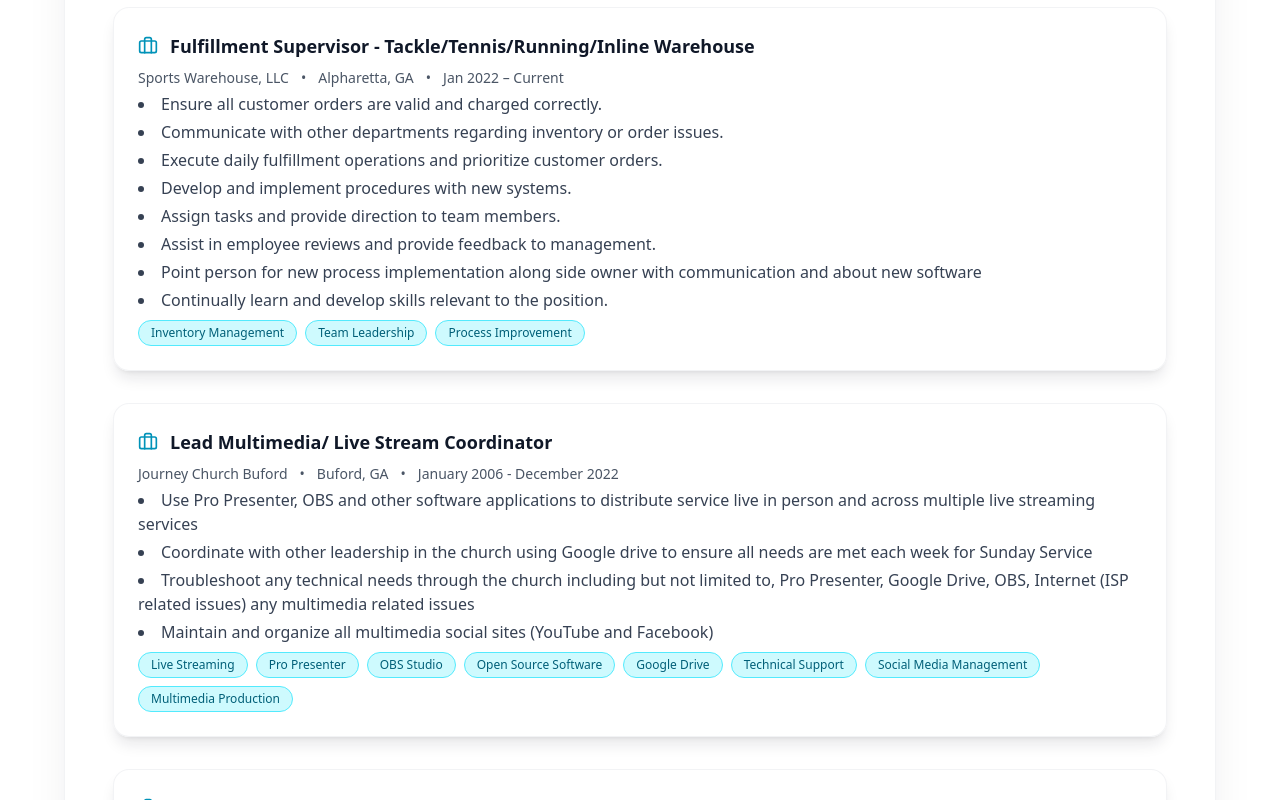
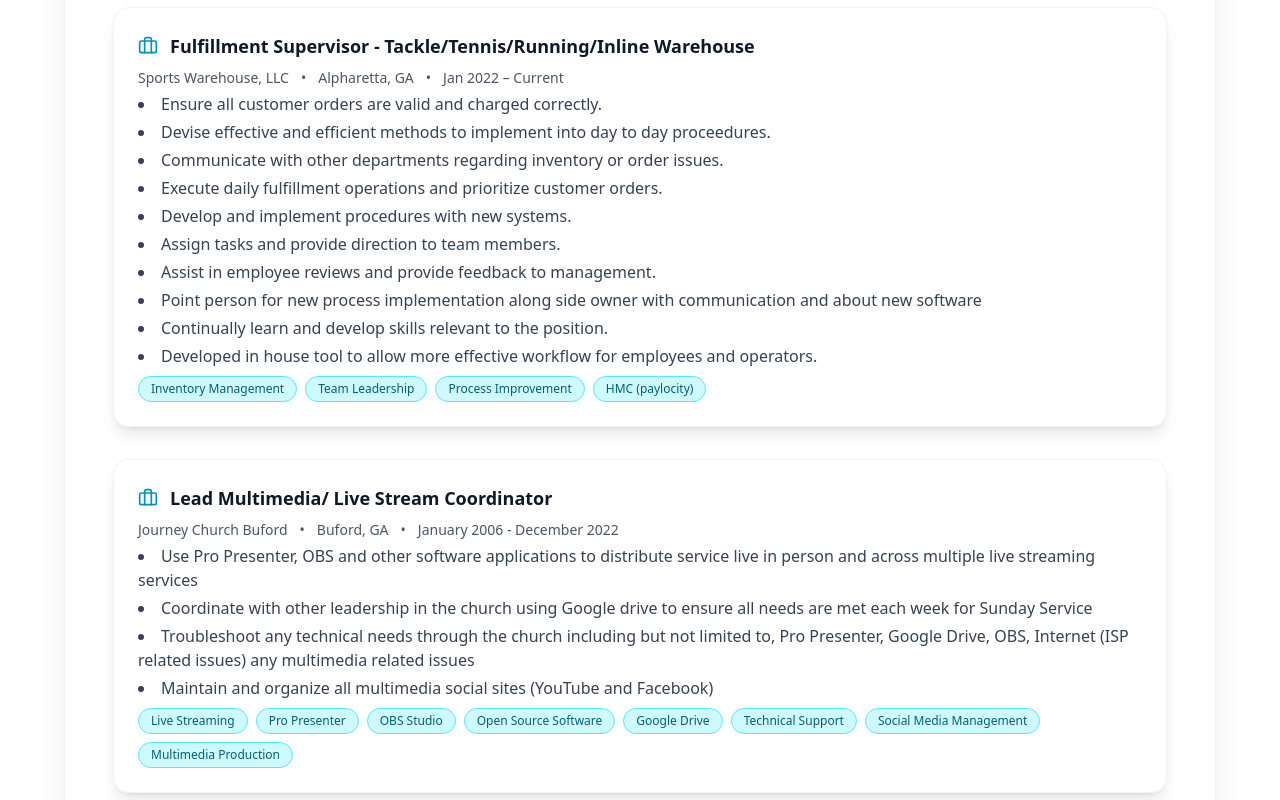
Before and after one commit to quiet-ghost/portfolio, a Next.js app: page / in a window 1280 px wide. Shown: the part 1640-2440 px from the top of the page. Built offline with nearby package versions, Linux system fonts and the light colour scheme.

Commit message:
update: education and experiences.

```diff
--- a/components/portfolio/Education.tsx
+++ b/components/portfolio/Education.tsx
@@ -17,6 +17,22 @@
 import { useTheme } from "@/components/ThemeProvider";
 import { Section } from "./Section";
 import { Icon } from "@iconify/react";
+
+// Course interface
+interface Course {
+  id: string;
+  title: string;
+  institution: string;
+  date: string;
+  icon: string;
+  status: "completed" | "in progress" | "upcoming";
+  type: "course" | "certification";
+  skills: string[];
+  description: string;
+  link?: string;
+  hasCertificate?: boolean;
+  hours?: number;
+}
 
 const CERT_TITLE = "Python Programming Certification";
 const CERT_PROVIDER = "Zero to Mastery";
@@ -120,7 +136,7 @@
     institution: "Gwinnett Technical College",
     date: "Fall 2025",
     icon: "devicon:java",
-    status: "upcoming",
+    status: "in progress",
     type: "course",
     skills: [
       "JDBC",
@@ -132,6 +148,29 @@
     description:
       "Advanced Java concepts including database connectivity, concurrent programming, and distributed systems.",
   },
+  {
+    id: "amazonJrDev",
+    title: "Amazon Junior Developer Course",
+    institution: "Coursera",
+    date: "Summer/Fall 2025",
+    icon: "devicon:java",
+    status: "in progress",
+    type: "certification",
+    skills: [
+      "Java",
+      "Systems Development",
+      "Full-Stack Development",
+      "SQL",
+      "Generative AI",
+      "JUnit",
+      "SDLC",
+      "Object-oriented Programming",
+      "Test Driven Development",
+    ],
+    description:
+      "Java programming, object-oriented design, data structures, algorithms, SQL, and full-stack web development with Spring Boot through hands-on projects.",
+    link: "https://www.coursera.org/professional-certificates/amazon-junior-software-developer",
+  },
 ];
 
 // Course Card Component
@@ -140,7 +179,7 @@
   isDark,
   onClick,
 }: {
-  course: any;
+  course: Course;
   isDark: boolean;
   onClick: () => void;
 }) {
--- a/components/portfolio/Experience.tsx
+++ b/components/portfolio/Experience.tsx
@@ -31,6 +31,7 @@
     period: "Jan 2022 – Current",
     description: [
       "Ensure all customer orders are valid and charged correctly.",
+      "Devise effective and efficient methods to implement into day to day proceedures.",
       "Communicate with other departments regarding inventory or order issues.",
       "Execute daily fulfillment operations and prioritize customer orders.",
       "Develop and implement procedures with new systems.",
@@ -38,8 +39,14 @@
       "Assist in employee reviews and provide feedback to management.",
       "Point person for new process implementation along side owner with communication and about new software",
       "Continually learn and develop skills relevant to the position.",
+      "Developed in house tool to allow more effective workflow for employees and operators.",
     ],
-    tech: ["Inventory Management", "Team Leadership", "Process Improvement"],
+    tech: [
+      "Inventory Management",
+      "Team Leadership",
+      "Process Improvement",
+      "HMC (paylocity)",
+    ],
   },
   {
     role: "Lead Multimedia/ Live Stream Coordinator",
@@ -137,7 +144,7 @@
           },
         }}
       >
-        {experiences.map((exp ) => (
+        {experiences.map((exp) => (
           <motion.div
             key={exp.role + exp.company}
             variants={{
@@ -151,7 +158,7 @@
                 },
               },
             }}
-            style={{ willChange: 'transform, opacity' }}
+            style={{ willChange: "transform, opacity" }}
             className={`relative rounded-2xl border shadow-lg p-6 backdrop-blur ${
               isDark
                 ? "bg-zinc-800/80 border-cyan-700/30 shadow-cyan-500/10"
```
Lines whose indentation alone changed are shown as unchanged.
